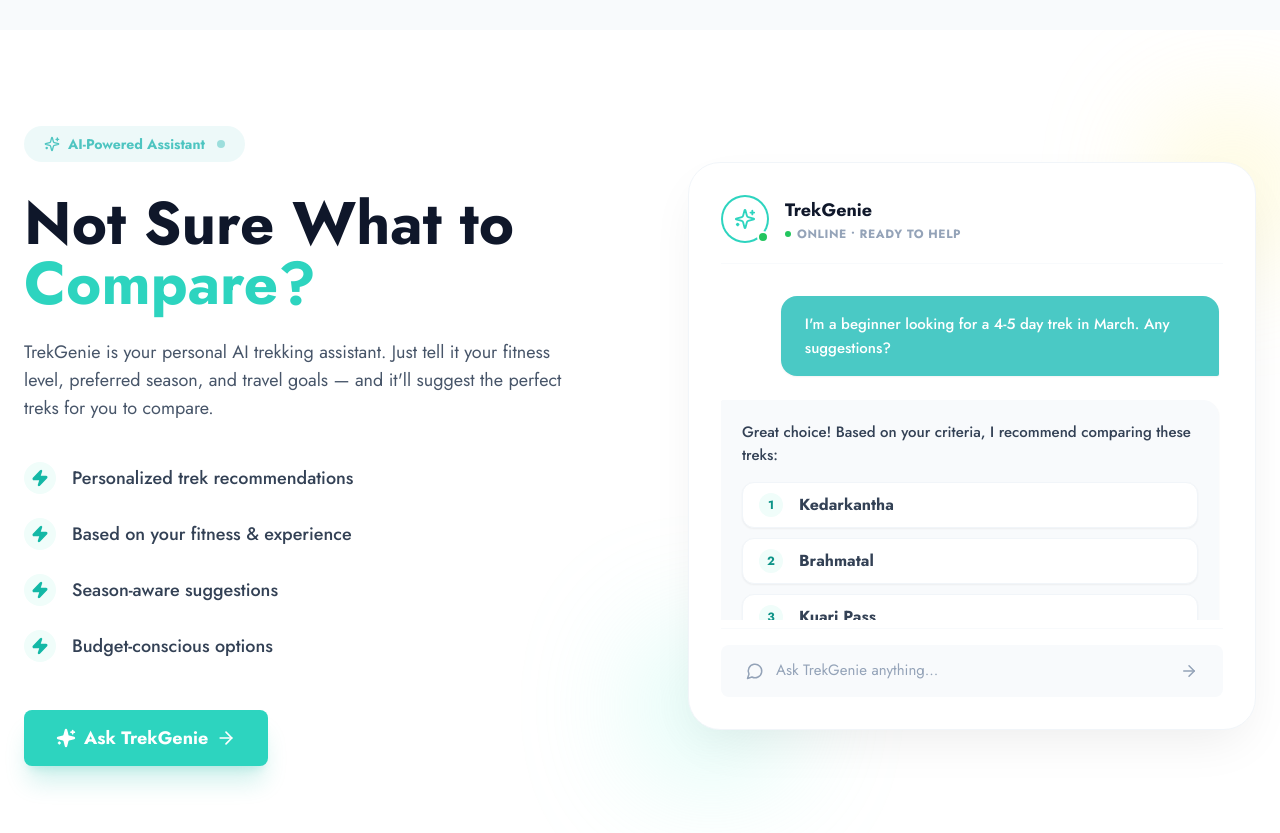
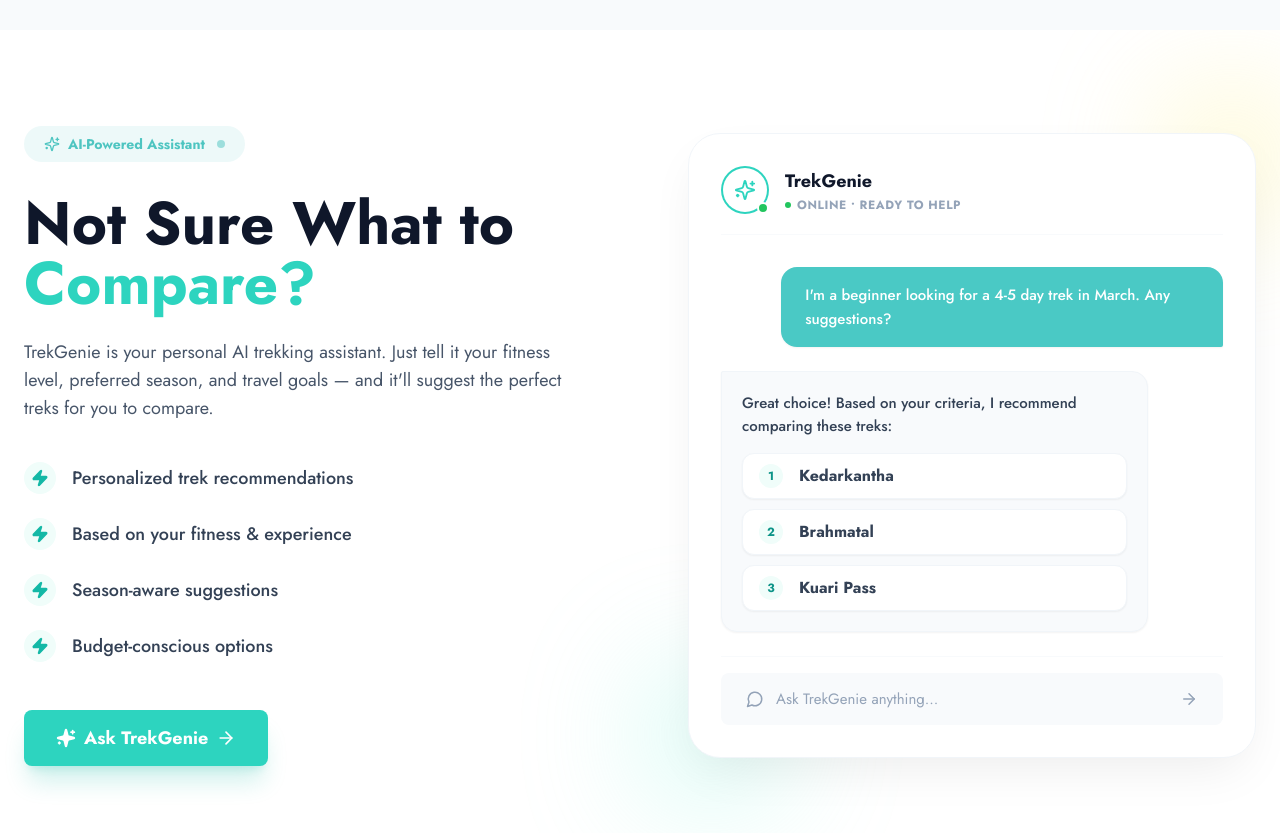
Before and after one commit to AanviTyagi/TrekGenie-Landing, a React (Vite) app: page / in a window 1280 px wide. Shown: the part 4500-5333 px from the top of the page. Built offline with nearby package versions, Linux system fonts and the light colour scheme.

Commit message:
chatbot_fix

```diff
--- a/src/components/TrekGenieInfo.jsx
+++ b/src/components/TrekGenieInfo.jsx
@@ -7,6 +7,7 @@ const TrekGenieInfo = () => {
   const [aiState, setAiState] = useState('idle'); // 'idle' | 'thinking' | 'responding'
   const [visibleCards, setVisibleCards] = useState(0);
   const [showUserMessage, setShowUserMessage] = useState(false);
+  const [isUserMessageAtBottom, setIsUserMessageAtBottom] = useState(true);
 
   const sectionRef = useRef(null);
   const fullUserText = "I'm a beginner looking for a 4-5 day trek in March. Any suggestions?";
@@ -36,6 +37,7 @@ const TrekGenieInfo = () => {
       setVisibleCards(0);
       setShowUserMessage(false);
       setUserText('');
+      setIsUserMessageAtBottom(true);
       return;
     }
 
@@ -56,12 +58,16 @@ const TrekGenieInfo = () => {
       } else {
         clearInterval(typingInterval);
 
-        // Wait a bit after typing finishes, then switch to thinking
+        // Wait a bit after typing finishes, then "pop up" to the top
         thinkingTimeout = setTimeout(() => {
+          setIsUserMessageAtBottom(false);
+
+          // Once it's moved up, start thinking
+          responseTimeout = setTimeout(() => {
             setAiState('thinking');
 
             // Thinking for 1.5s, then reveal AI answer
-          responseTimeout = setTimeout(() => {
+            setTimeout(() => {
               setAiState('responding');
 
               // Staggered reveal of recommendation cards
@@ -70,6 +76,7 @@ const TrekGenieInfo = () => {
               card3Timeout = setTimeout(() => setVisibleCards(3), 700);
 
             }, 1500);
+          }, 600); // Wait for the "pop up" animation to complete
         }, 500);
       }
     }, 40);
@@ -143,10 +150,10 @@ const TrekGenieInfo = () => {
 
           {/* UI Mockup Side */}
           <div className="lg:w-1/2 w-full flex justify-center lg:justify-end">
-            <div className="relative w-full max-w-[576px] h-[568px]">
+            <div className="relative w-full max-w-[576px] min-h-[568px] h-fit">
 
               {/* Messages Container */}
-              <div className="bg-white rounded-[32px] shadow-[0_20px_50px_-12px_rgba(0,0,0,0.08)] border border-slate-100 p-6 md:p-8 h-full flex flex-col relative z-10 overflow-hidden">
+              <div className="bg-white rounded-[32px] shadow-[0_20px_50px_-12px_rgba(0,0,0,0.08)] border border-slate-100 p-6 md:p-8 min-h-[568px] h-fit flex flex-col relative z-10 overflow-hidden">
 
                 {/* Header */}
                 <div className="flex items-center gap-4 border-b border-slate-50 pb-5 flex-shrink-0">
@@ -166,12 +173,12 @@ const TrekGenieInfo = () => {
                 </div>
 
                 {/* Chat Area */}
-                <div className="flex-grow flex flex-col justify-start pt-4 pb-4 space-y-6 overflow-y-auto custom-scrollbar pr-1">
+                <div className="flex-grow flex flex-col justify-start pt-4 pb-4 space-y-6 min-h-[380px]">
 
                   {/* User Msg */}
                   {showUserMessage && (
-                    <div className="flex justify-end mt-4">
-                      <div className="bg-[#4AC9C5] text-white py-4 px-6 rounded-2xl rounded-br-sm max-w-[88%] text-[15px] font-medium leading-relaxed shadow-sm transition-all duration-300">
+                    <div className={`flex justify-end mt-4 transition-all duration-700 ease-in-out ${isUserMessageAtBottom ? 'mt-auto translate-y-4' : 'mt-0 translate-y-0'}`}>
+                      <div className="bg-[#4AC9C5] text-white py-4 px-6 rounded-2xl rounded-br-sm max-w-[88%] text-[15px] font-medium leading-relaxed shadow-sm">
                         {userText}
                         {/* Cursor blink effect while typing */}
                         {hasTriggered && userText.length < fullUserText.length && (
@@ -184,15 +191,15 @@ const TrekGenieInfo = () => {
                   {/* AI Msg Wrapper (Stable Container) */}
                   <div className="flex justify-start w-full transition-all duration-500">
                     {(aiState === 'thinking' || aiState === 'responding') && (
-                      <div className="bg-[#F8FAFC] w-full p-5 rounded-2xl rounded-tl-sm border border-slate-50 shadow-sm min-h-[100px] flex flex-col justify-center transition-all duration-500 ease-out">
+                      <div className="bg-[#F8FAFC] w-fit max-w-[85%] p-5 rounded-2xl rounded-tl-sm border border-slate-100 shadow-sm flex flex-col justify-center transition-all duration-500 ease-out">
 
                         {/* 1. THINKING CONTENT */}
                         {aiState === 'thinking' && (
                           <div className="flex items-center gap-3 animate-pulse">
                             <div className="flex gap-1.5">
-                              <div className="w-2 h-2 bg-teal-400 rounded-full animate-bounce [animation-delay:-0.32s]"></div>
-                              <div className="w-2 h-2 bg-teal-400 rounded-full animate-bounce [animation-delay:-0.16s]"></div>
-                              <div className="w-2 h-2 bg-teal-400 rounded-full animate-bounce"></div>
+                              <div className="w-2 h-1 bg-teal-400 rounded-full animate-bounce [animation-delay:-0.32s]"></div>
+                              <div className="w-2 h-1 bg-teal-400 rounded-full animate-bounce [animation-delay:-0.16s]"></div>
+                              <div className="w-2 h-1 bg-teal-400 rounded-full animate-bounce"></div>
                             </div>
                             <span className="font-sans text-teal-600 font-medium">TrekGenie is thinking...</span>
                           </div>
```
Lines whose indentation alone changed are shown as unchanged.
